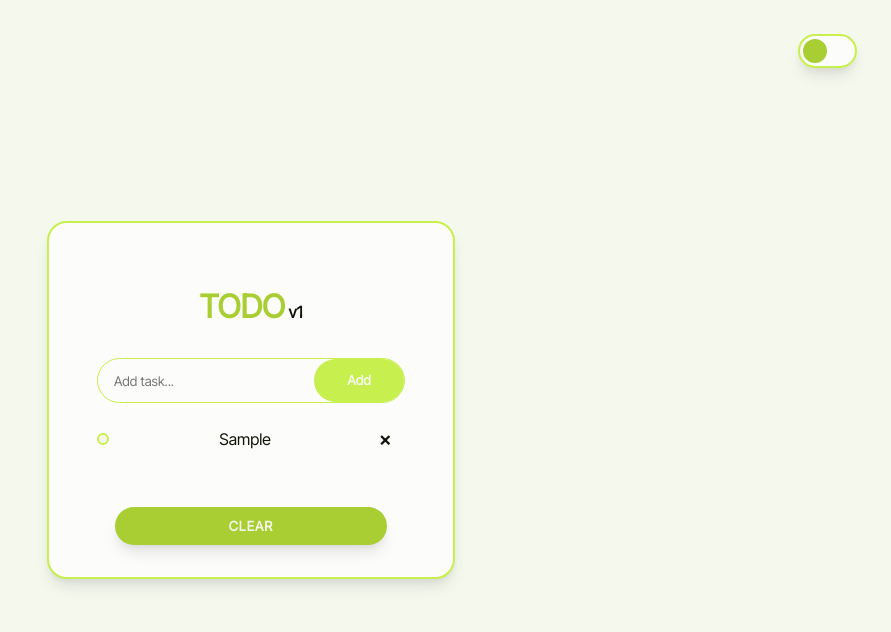
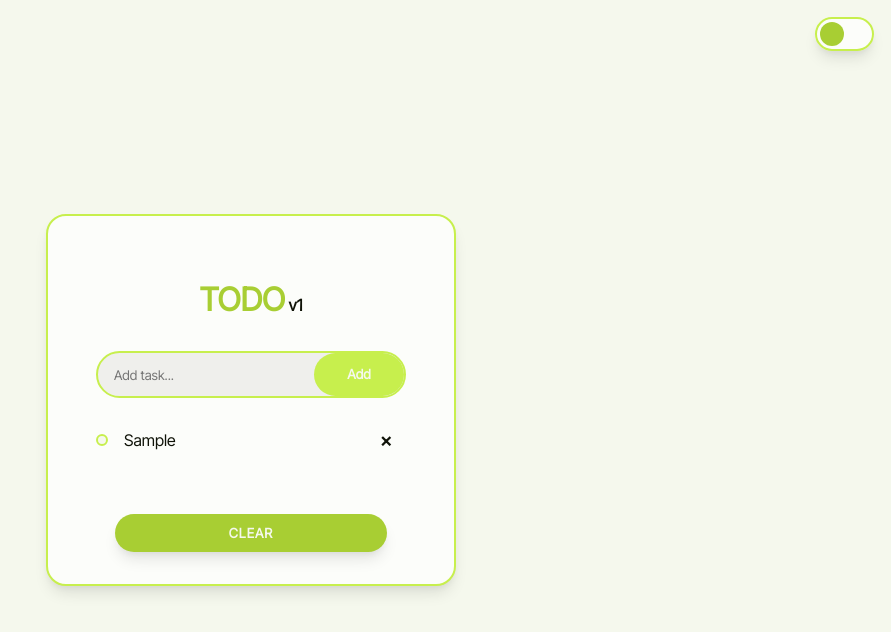
Before and after one commit to vintech05/todo-app, a website built with Vite: page index.html in a window 1280 px wide. Both pictures are taken after typing "Sample" into the empty fields and a click on the button "Add". Shown: the whole page, without its empty margins (389-1280 px from the left). Built offline with nearby package versions, Linux system fonts and the light colour scheme.

Commit message:
updated css variables

```diff
--- a/style.css
+++ b/style.css
@@ -14,6 +14,8 @@
   --bg-primary: #f5f8ed;
   --bg-secondary: #fcfdfa;
   --primary-clr: #a8ce33;
+  --input-clr: rgba(186, 182, 182, 0.2);
+  --inner-input-clr: rgba(186, 182, 182, 0.008);
   --primary-clr-hvr: #9fc332;
   --secondary-clr: #d3ec85;
   --accent-clr: #c7ef4d;
@@ -26,6 +28,8 @@
 
   --bg-primary: #030401;
   --primary-clr: #a6cd32;
+  --input-clr: rgba(186, 182, 182, 0);
+  --inner-input-clr: rgba(186, 182, 182, 0);
   --bg-secondary: #1d1f18;
   --accent-clr: #8ab210;
   --text-clr: #f5f7ed;
@@ -80,8 +84,9 @@ span:last-child {
 
 .todo-input {
 
-  border: 1px solid var(--accent-clr);
+  border: 2px solid var(--accent-clr);
   border-radius: 50px;
+  background-color: var(--input-clr);
   padding-left: 1em;
   display: flex;
   align-items: center;
@@ -119,7 +124,7 @@ input[type=text] {
 
   border: none;
   outline: none;
-  background-color: var(--bg-secondary);
+  background-color: var(--inner-input-clr);
   caret-color: var(--accent-clr);
   width: 15em;
   padding-right: 1em;
@@ -133,9 +138,9 @@ li {
   cursor: pointer;
   list-style: none;
   display: flex;
-  justify-content: space-between;
+  margin-block: 1em;
   align-items: center;
-  text-wrap: wrap;
+  position: relative;
 
 }
 
@@ -151,6 +156,12 @@ li::before {
 
 }
 
+li::before.checked {
+
+  background-color: var(--accent-clr);
+
+}
+
 li span {
 
   width: 40px;
@@ -158,7 +169,17 @@ li span {
   scale: 0.6;
   color: var(--text-clr);
   text-align: center;
+  position: absolute;
+  right: 0;
+  top: -10px;
   transition: var(--ease-in);
+
+}
+
+li.checked {
+
+  text-decoration: line-through;
+  color: rgba(85, 85, 85, 0.74);
 
 }
 
@@ -213,7 +234,7 @@ li span:hover {
   box-shadow: rgba(0, 0, 0, 0.1) 0px 10px 15px -3px, rgba(0, 0, 0, 0.05) 0px 4px 6px -2px;
   background-color: var(--bg-secondary);
   border-radius: 50px;
-  margin: 2em;
+  margin: 1em;
   display: inline-block;
   width: 3.5em;
   height: 2em;
```
